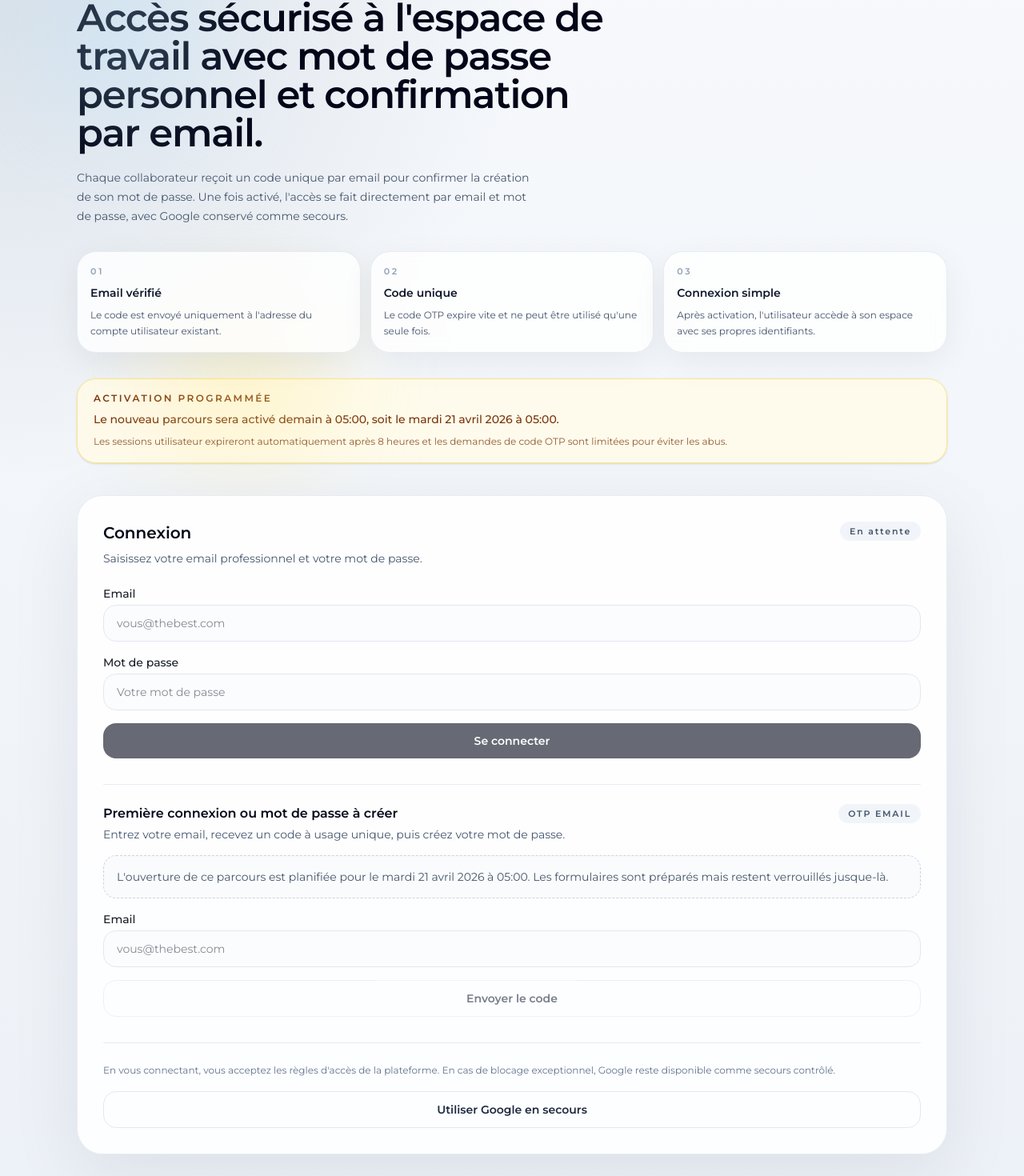
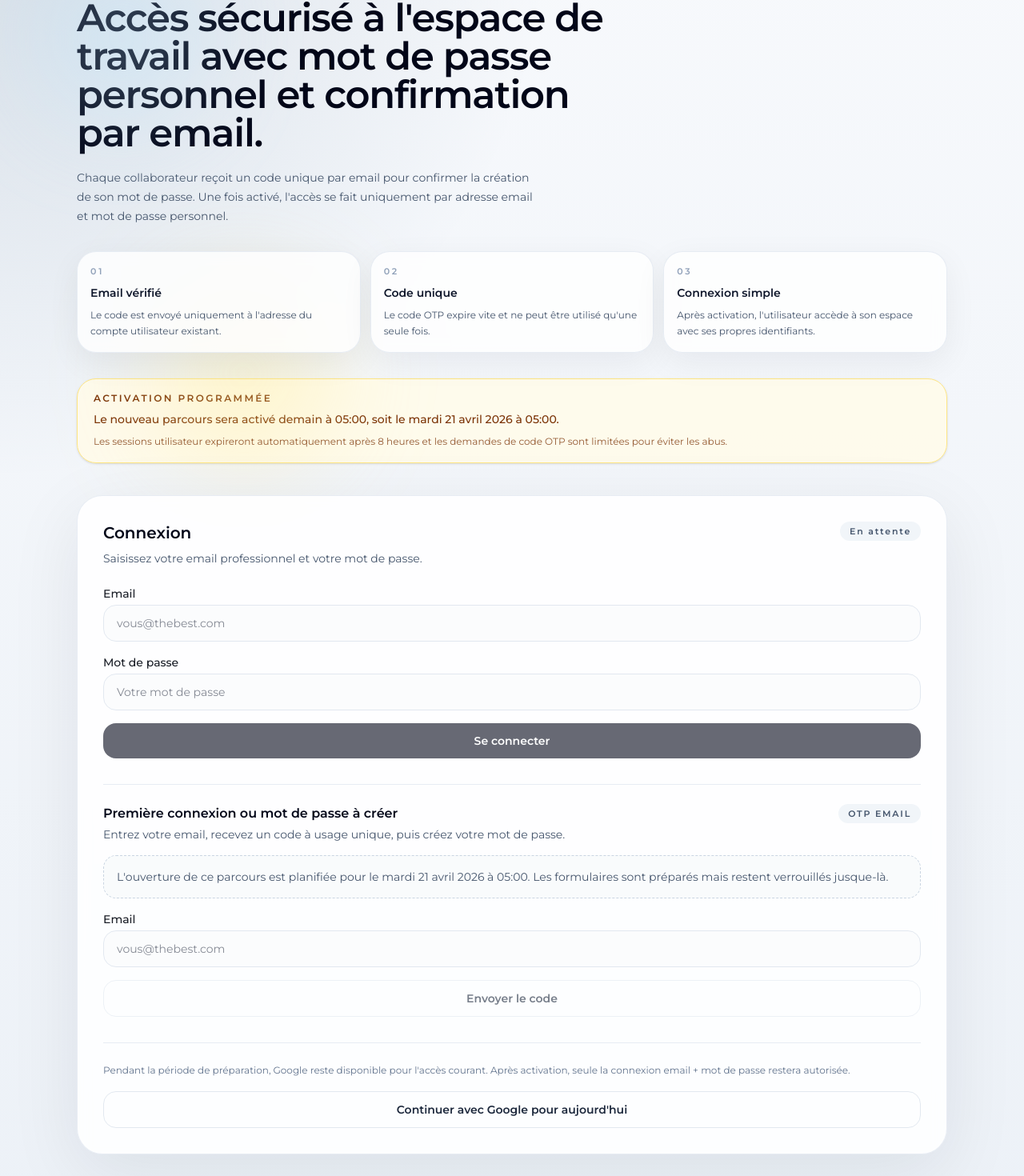
Before and after one commit to romeokany187/thebestsarl, a Next.js app: page /auth/signin in a window 1280 px wide. Shown: the part 88-1558 px from the top of the page at 80% size. Built offline with nearby package versions, Linux system fonts and the light colour scheme.

Commit message:
Require email password login after rollout

```diff
--- a/src/app/auth/error/page.tsx
+++ b/src/app/auth/error/page.tsx
@@ -5,6 +5,7 @@ const MESSAGES: Record<string, string> = {
   AccessDenied: "L'accès a été refusé pour ce compte.",
   Configuration: "La configuration d'authentification est momentanément indisponible.",
   Verification: "La vérification de connexion n'a pas pu aboutir.",
+  PasswordLoginRequired: "La connexion Google n'est plus autorisée. Utilisez désormais votre adresse email et votre mot de passe.",
 };
 
 export default async function AuthErrorPage({
--- a/src/app/auth/signin/page.tsx
+++ b/src/app/auth/signin/page.tsx
@@ -200,7 +200,7 @@ export default function SignInPage() {
           </h1>
           <p className="mt-5 max-w-xl text-sm leading-6 text-slate-600 dark:text-white/65">
             Chaque collaborateur reçoit un code unique par email pour confirmer la création de son mot de passe.
-            Une fois activé, l&apos;accès se fait directement par email et mot de passe, avec Google conservé comme secours.
+            Une fois activé, l&apos;accès se fait uniquement par adresse email et mot de passe personnel.
           </p>
 
           <div className="mt-8 grid gap-3 sm:grid-cols-3">
@@ -394,17 +394,25 @@ export default function SignInPage() {
             ) : null}
           </div>
 
+          {!passwordAuthActive ? (
             <div className="mt-8 border-t border-slate-200/80 pt-6 dark:border-white/10">
               <p className="text-xs leading-5 text-slate-500 dark:text-white/50">
-              En vous connectant, vous acceptez les règles d&apos;accès de la plateforme. En cas de blocage exceptionnel, Google reste disponible comme secours contrôlé.
+                Pendant la période de préparation, Google reste disponible pour l&apos;accès courant. Après activation, seule la connexion email + mot de passe restera autorisée.
               </p>
               <button
                 onClick={() => signIn("google", { callbackUrl: "/post-login" })}
                 className="mt-4 flex w-full items-center justify-center gap-2 rounded-2xl border border-slate-200 px-4 py-3 text-sm font-semibold text-slate-800 transition hover:bg-slate-50 dark:border-white/15 dark:text-white dark:hover:bg-white/10"
               >
-              Utiliser Google en secours
+                Continuer avec Google pour aujourd&apos;hui
               </button>
             </div>
+          ) : (
+            <div className="mt-8 border-t border-slate-200/80 pt-6 dark:border-white/10">
+              <div className="rounded-2xl border border-slate-200 bg-slate-50/80 px-4 py-4 text-sm text-slate-600 dark:border-white/10 dark:bg-white/5 dark:text-white/60">
+                La connexion Google est désactivée une fois le mot de passe activé. L&apos;accès se fait uniquement avec l&apos;adresse email et le mot de passe configuré.
+              </div>
+            </div>
+          )}
         </section>
       </div>
     </main>
--- a/src/auth.ts
+++ b/src/auth.ts
@@ -89,8 +89,16 @@ export const authOptions: NextAuthOptions = {
   },
   callbacks: {
     async signIn({ user, account }) {
+      if (account?.provider === "credentials") {
+        return isPasswordAuthActive();
+      }
+
       if (account?.provider !== "google" || !user.email) {
-        return account?.provider === "credentials" ? isPasswordAuthActive() : false;
+        return false;
+      }
+
+      if (isPasswordAuthActive()) {
+        return "/auth/error?error=PasswordLoginRequired";
       }
 
       const normalizedEmail = normalizeAuthEmail(user.email);
```
Lines whose indentation alone changed are shown as unchanged.
